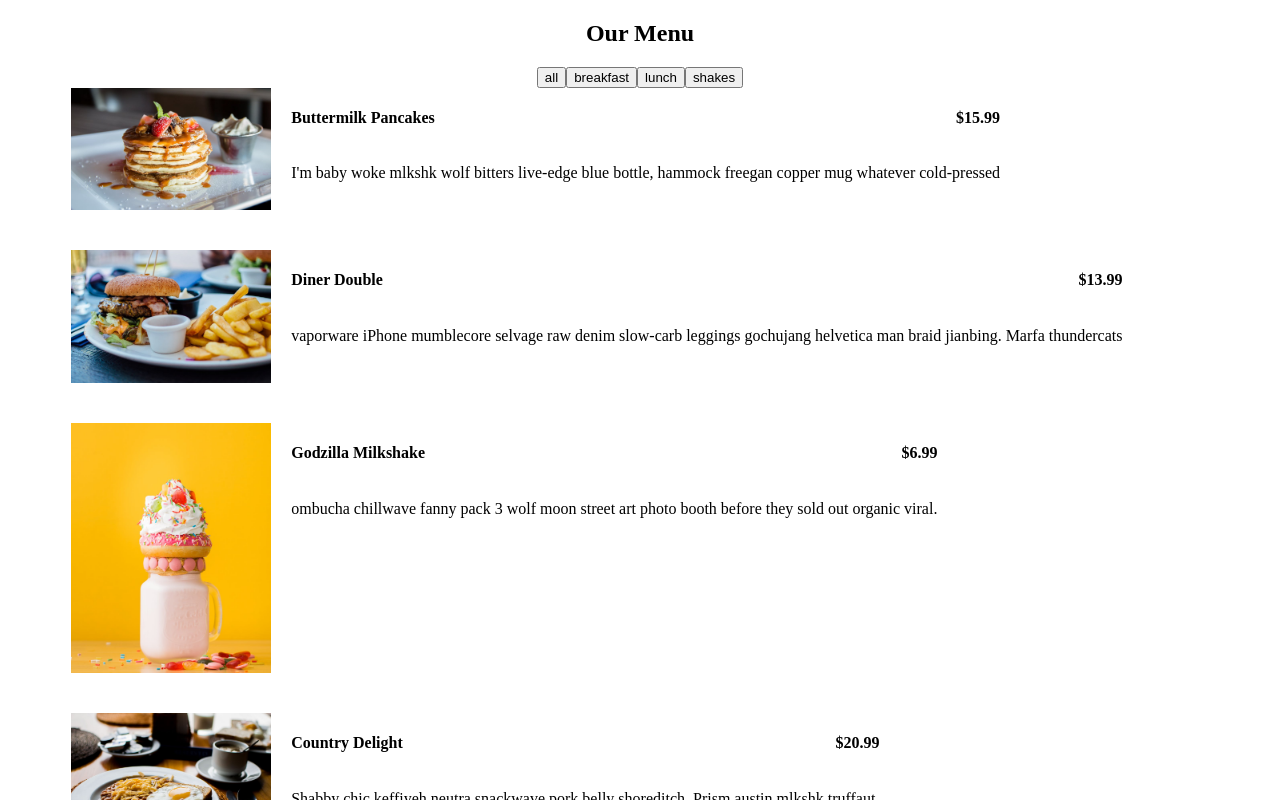
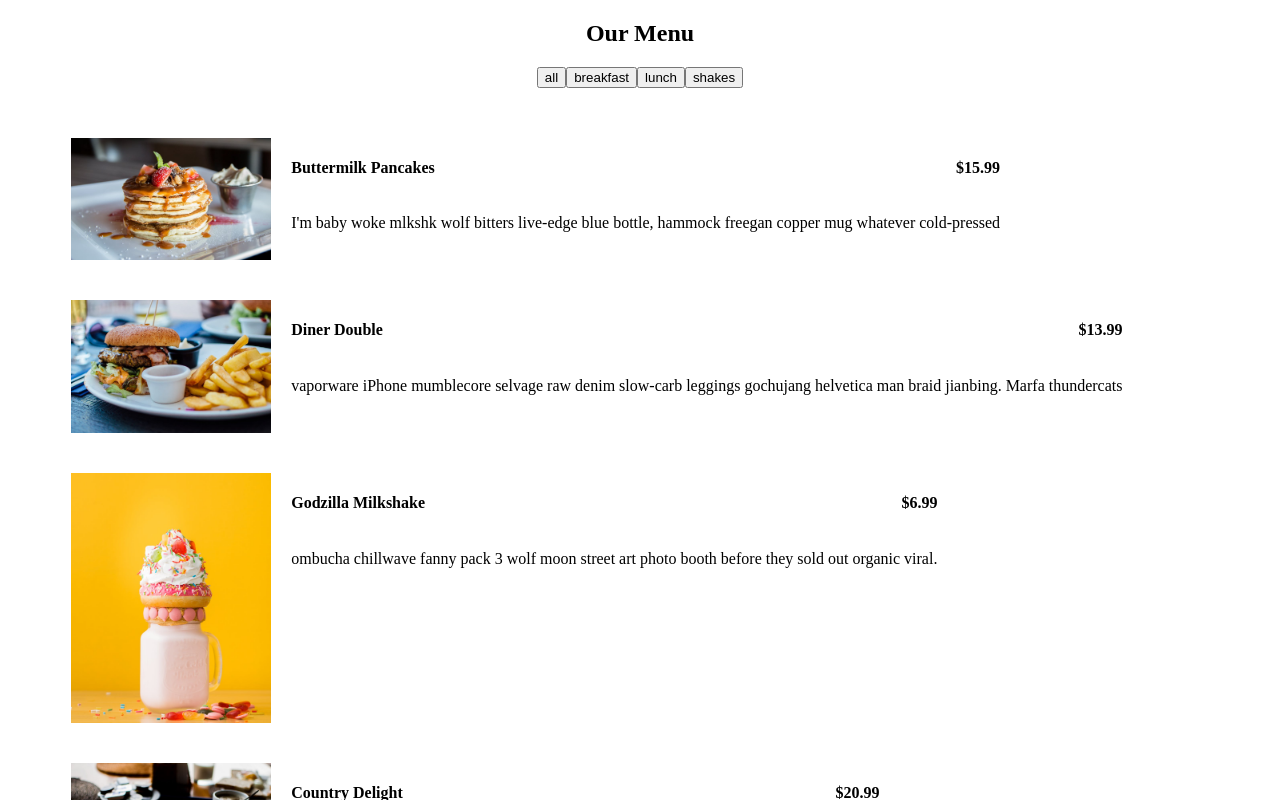
Before and after one commit to LaurenCummings/menu-project, a React (Vite) app: page / in a window 1280 px wide. Shown: the top 800 px of the page. Built offline with nearby package versions, Linux system fonts and the light colour scheme.

Commit message:
moved menu items down from buttons

```diff
--- a/src/css/Menu.css
+++ b/src/css/Menu.css
@@ -1,3 +1,7 @@
+.section-center {
+    margin-top: 50px;
+}
+
 .menu-item {
     display: flex;
     margin-bottom: 40px;
```
